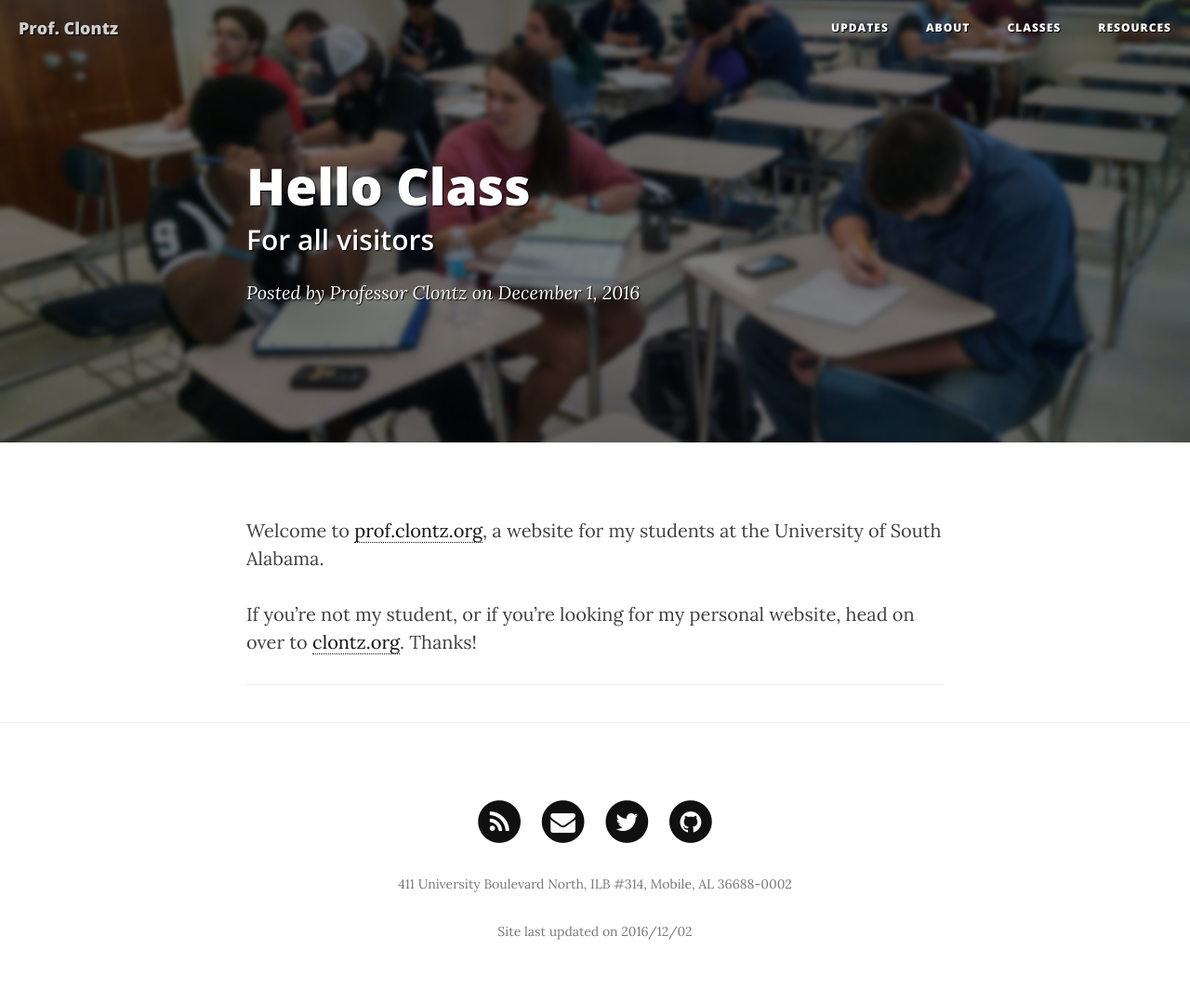
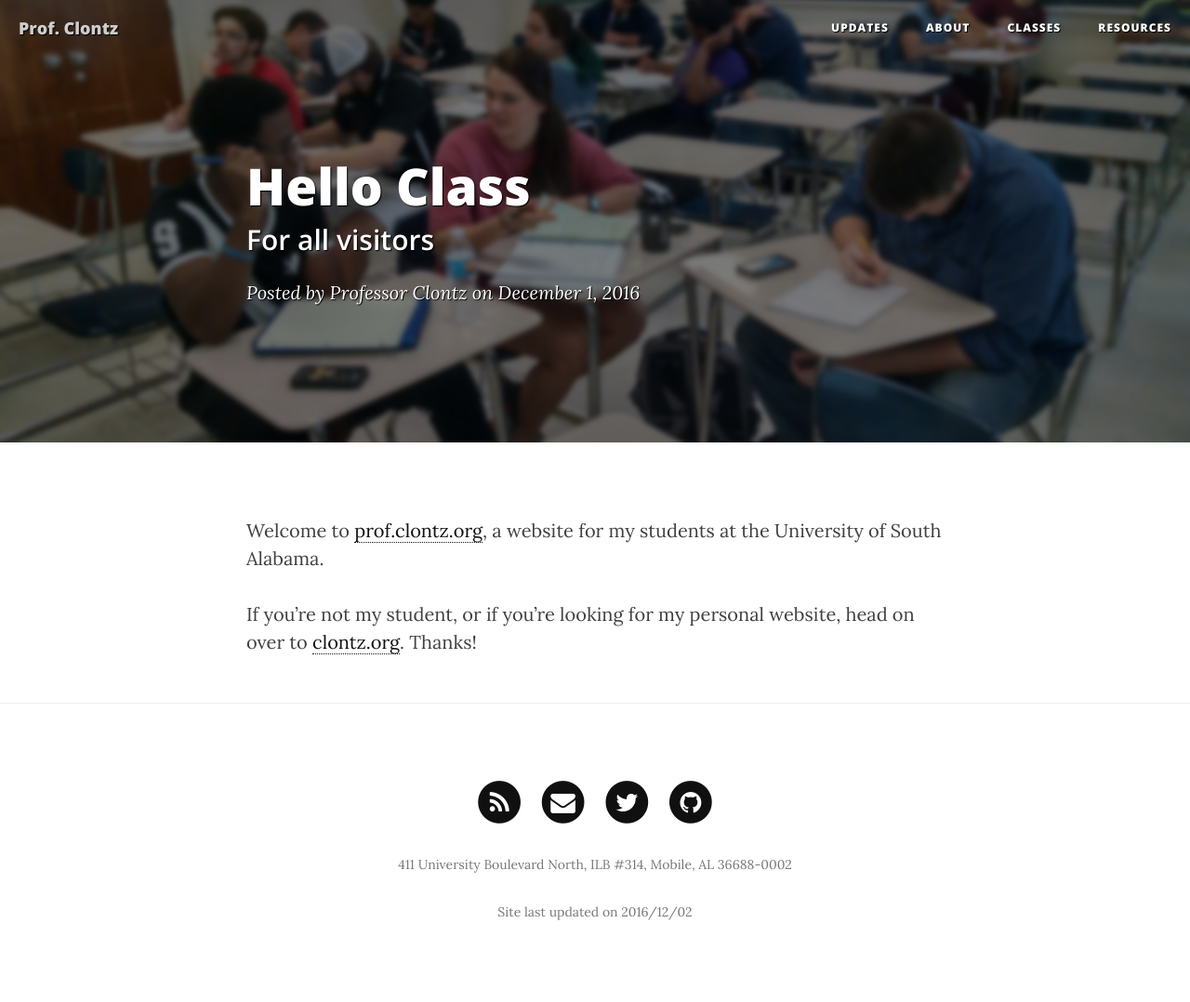
Before and after one commit to jford1906/prof.clontz.org, a Jekyll site: the page built from _posts/2016-12-01-hello-class.md, in a window 1280 px wide. Shown: the whole page at 93% size. Built offline with Jekyll 4.4.1, drawn with Linux system fonts in a browser that asks for light colours; nearby versions of some CDN libraries; after the commit the page ends 1057 px from its top, so only the background shows below that.

Commit message:
clean up hrs"

```diff
--- a/_layouts/post.html
+++ b/_layouts/post.html
@@ -3,7 +3,7 @@ layout: default
 ---
 
 <!-- Post Header -->
-<header class="intro-header" style="background-image: url('{{ site.baseurl }}/{% if page.header-img %}{{ page.header-img }}{% else %}{{ site.header-img }}{% endif %}')">
+<header class="intro-header" style="background-image: url('{{ site.baseurl }}{% if page.header-img %}{{ page.header-img }}{% else %}{{ site.header-img }}{% endif %}')">
     <div class="container">
         <div class="row">
             <div class="col-lg-8 col-lg-offset-2 col-md-10 col-md-offset-1">
@@ -25,8 +25,9 @@ layout: default
         <div class="row">
             <div class="col-lg-8 col-lg-offset-2 col-md-10 col-md-offset-1">
 
-				{{ content }}
+    				{{ content }}
 
+            {% if page.previous.url or page.next.url %}
                 <hr>
 
                 <ul class="pager">
@@ -41,6 +42,7 @@ layout: default
                     </li>
                     {% endif %}
                 </ul>
+            {% endif %}
 
             </div>
         </div>
```
